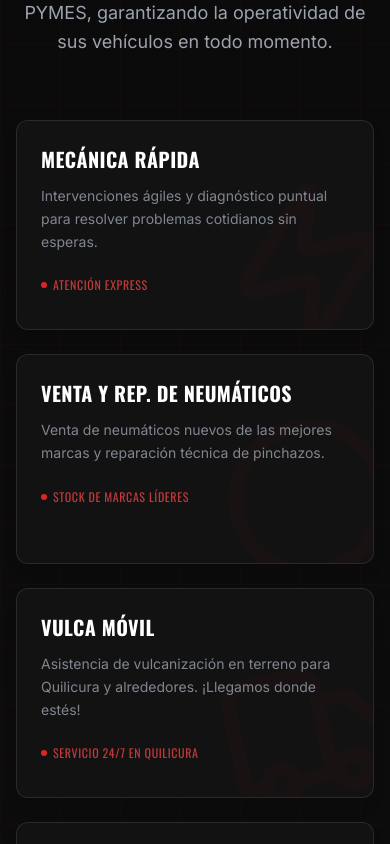
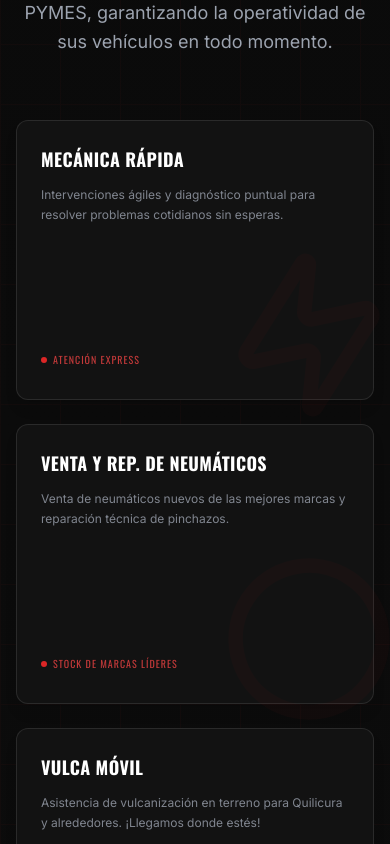
Before and after one commit to sebaaaap/metalbullgarage, a Next.js app: page / in a window 390 px wide. Shown: the part 1220-2064 px from the top of the page. Built offline with nearby package versions, Linux system fonts and the light colour scheme.

Commit message:
fix: update dependencies4

```diff
--- a/src/components/Services.tsx
+++ b/src/components/Services.tsx
@@ -129,12 +129,18 @@ function ServiceCard({ service, index }: { service: typeof services[0]; index: n
   `;
 
   function handleCotizar(e: React.MouseEvent) {
-    e.stopPropagation();
+    e.stopPropagation(); // Evitar que la tarjeta se voltee de vuelta al hacer click
+
+    // 1. Emitir evento para el formulario
     window.dispatchEvent(
       new CustomEvent("service-preselect", { detail: service.title })
     );
-    const section = document.getElementById("contacto");
-    if (section) section.scrollIntoView({ behavior: "smooth" });
+
+    // 2. Scroll forzado al formulario
+    const contactSection = document.getElementById("contacto");
+    if (contactSection) {
+      contactSection.scrollIntoView({ behavior: "smooth" });
+    }
   }
 
   return (
@@ -145,7 +151,7 @@ function ServiceCard({ service, index }: { service: typeof services[0]; index: n
       transition={{ duration: 0.5, delay: index * 0.08 }}
       onClick={() => setIsFlipped((f) => !f)}
       className="cursor-pointer"
-      style={{ perspective: 1200, height: "210px" }}
+      style={{ perspective: 1200, height: "280px" }}
     >
       <motion.div
         animate={{ rotateX: isFlipped ? 180 : 0 }}
@@ -159,15 +165,19 @@ function ServiceCard({ service, index }: { service: typeof services[0]; index: n
         {/* ── FRONT ── */}
         <div
           className="absolute inset-0 group"
-          style={{ backfaceVisibility: "hidden", WebkitBackfaceVisibility: "hidden" }}
+          style={{
+            backfaceVisibility: "hidden",
+            WebkitBackfaceVisibility: "hidden",
+            pointerEvents: isFlipped ? "none" : "auto"
+          }}
         >
           <div
-            className="relative bg-[hsl(0,0%,7%)] border border-white/10 rounded-xl p-6 h-full overflow-hidden shadow-lg hover:border-red-600/60 transition-all duration-300"
+            className="relative bg-[hsl(0,0%,7%)] border border-white/10 rounded-xl p-6 pb-8 h-full shadow-lg hover:border-red-600/60 transition-all duration-300"
             onMouseMove={handleMouseMove}
           >
             {/* Spotlight */}
             <motion.div
-              className="pointer-events-none absolute -inset-px rounded-xl opacity-0 group-hover:opacity-100 transition-opacity duration-300 z-0"
+              className="pointer-events-none absolute -inset-px rounded-xl opacity-0 group-hover:opacity-100 transition-opacity duration-300 z-0 overflow-hidden"
               style={{ background }}
             />
             {/* Background icon */}
@@ -175,13 +185,15 @@ function ServiceCard({ service, index }: { service: typeof services[0]; index: n
               <service.icon className="w-44 h-44 -rotate-12 text-red-600" />
             </div>
             {/* Content */}
-            <div className="relative z-10">
-              <h3 className="font-heading text-xl text-white mb-3 group-hover:text-red-400 transition-colors duration-300">
+            <div className="relative z-10 flex flex-col h-full gap-3">
+              <h3 className="font-heading text-lg sm:text-xl text-white group-hover:text-red-400 transition-colors duration-300">
                 {service.title}
               </h3>
-              <p className="text-gray-400/80 text-sm leading-relaxed mb-6">{service.description}</p>
-              <div className="flex items-center gap-1.5 text-xs text-red-500/80 font-heading tracking-wider uppercase">
-                <span className="w-1.5 h-1.5 bg-red-600 rounded-full" />
+              <p className="text-gray-400/80 text-xs sm:text-sm leading-relaxed line-clamp-3">
+                {service.description}
+              </p>
+              <div className="mt-auto flex items-center gap-1.5 text-[10px] text-red-500/80 font-heading tracking-widest uppercase">
+                <span className="w-1.5 h-1.5 bg-red-600 rounded-full shrink-0" />
                 {service.highlight}
               </div>
             </div>
@@ -196,6 +208,7 @@ function ServiceCard({ service, index }: { service: typeof services[0]; index: n
             backfaceVisibility: "hidden",
             WebkitBackfaceVisibility: "hidden",
             transform: "rotateX(180deg)",
+            pointerEvents: isFlipped ? "auto" : "none"
           }}
         >
           <div className="relative h-full bg-[hsl(0,0%,6%)] border border-red-600/40 rounded-xl p-5 flex flex-col items-center justify-center gap-3 overflow-hidden shadow-2xl">
@@ -208,7 +221,7 @@ function ServiceCard({ service, index }: { service: typeof services[0]; index: n
 
             <button
               onClick={handleCotizar}
-              className="relative z-10 mt-1 font-heading text-xs px-6 py-2.5 bg-red-600 text-white rounded-lg tracking-widest hover:bg-red-500 active:scale-95 transition-all duration-200 shadow-[0_4px_15px_rgba(220,38,38,0.3)] hover:shadow-[0_4px_25px_rgba(220,38,38,0.6)]"
+              className="relative z-[100] mt-1 font-heading text-xs px-6 py-2.5 bg-red-600 text-white rounded-lg tracking-widest hover:bg-red-500 active:scale-95 transition-all duration-200 shadow-[0_4px_15px_rgba(220,38,38,0.3)] hover:shadow-[0_4px_25px_rgba(220,38,38,0.6)] cursor-pointer"
             >
               COTIZAR
             </button>
```
